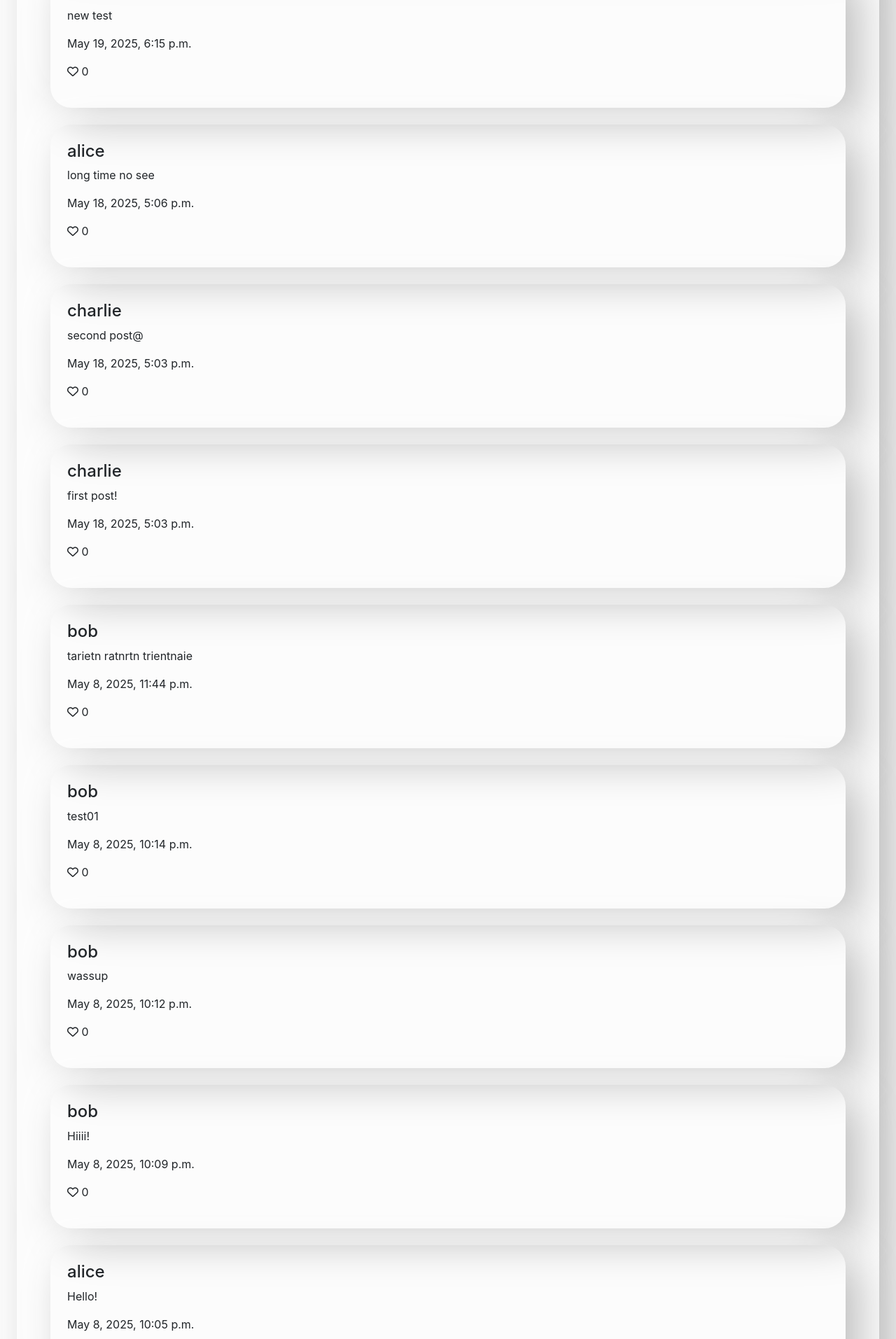
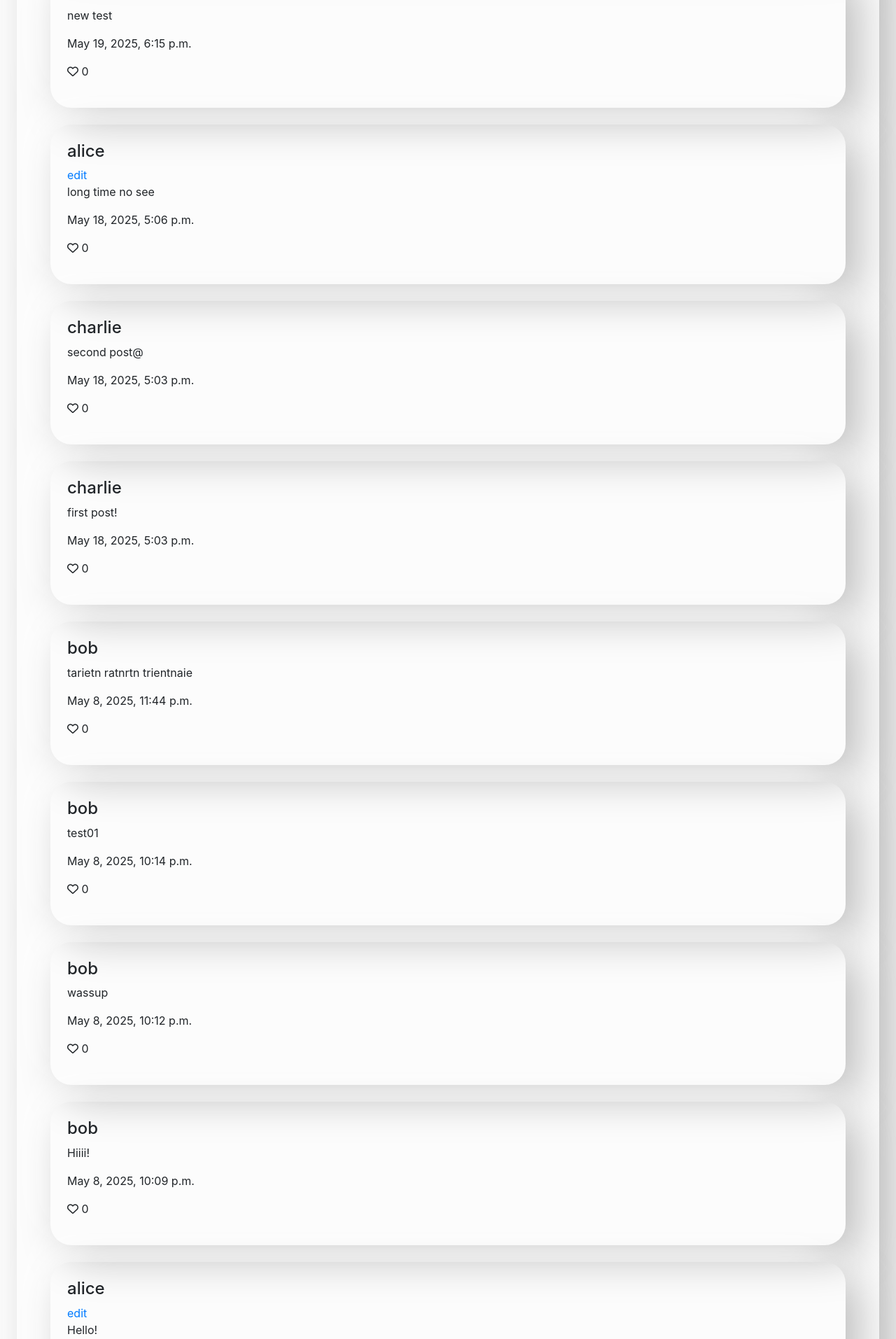
Before and after one commit to fred234q/network, a Django app: page / in a window 1280 px wide. Shown: the part 769-2682 px from the top of the page at 70% size. Run offline with Django 3.2, Linux system fonts and the light colour scheme; a user stored in the database is signed in; data comes from the database, SQL or seed files in the repository; tables that the repository leaves empty hold one stand-in row (values such as "Sample post"); some libraries are stand-ins or nearby versions.

Commit message:
Added non-functional edit button.

```diff
--- a/network/static/network/styles.css
+++ b/network/static/network/styles.css
@@ -71,7 +71,7 @@ h1 {
     margin: auto 0.5em;
 }
 
-#posts-container a {
+#posts-container h4 a {
     color: unset;
     text-decoration: unset;
 }
--- a/network/templates/network/index.html
+++ b/network/templates/network/index.html
@@ -37,6 +37,9 @@
             {% for post in page_obj %}
                 <div class="nm">
                     <h4><a href="{% url 'user' username=post.user %}">{{ post.user }}</a></h4>
+                    {% if request.user == post.user %}
+                        <a id="edit-btn" href="#">edit</a>
+                    {% endif %}
                     <p>{{ post.body }}</p>
                     <p>{{ post.timestamp }}</p>
                     <p><i class="fa-regular fa-heart"></i> {{ post.likes.count }}</p>
```
